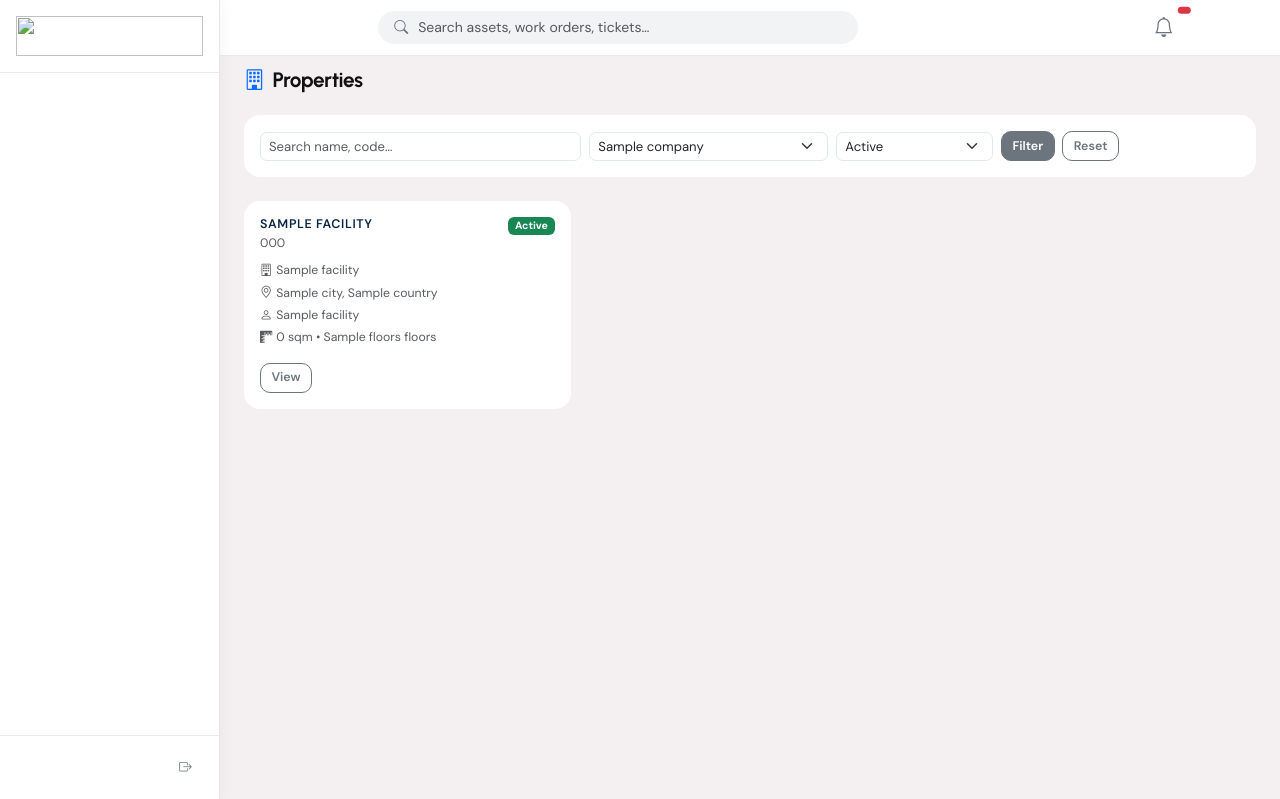
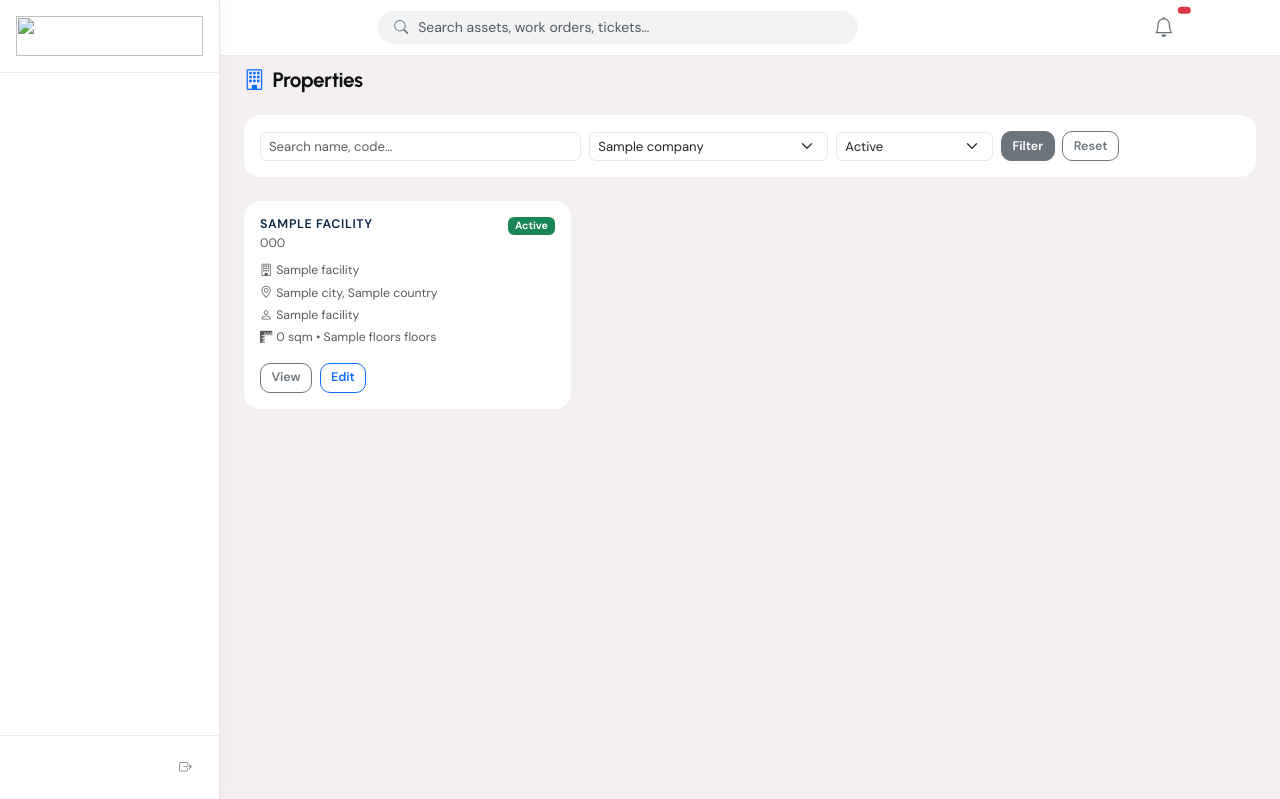
Before and after one commit to masroohahammed/Yaz_new, a CodeIgniter 4 app: template app/Views/facilities/index.php in a window 1280 px wide. Shown: the top 799 px of the page. Run offline with PHP 8.4 and a stand-in for CodeIgniter, Linux system fonts and the light colour scheme; the template is opened without the code that fills it: most values are stand-ins (such as "Sample title", 1, 10 or a date in 2020); data that the repository does not hold is empty; some libraries are stand-ins or nearby versions.

Commit message:
Restore facilities edit permission check in list
Co-authored-by: masroohahammed <masroohahammed@users.noreply.github.com>

```diff
--- a/app/Views/facilities/index.php
+++ b/app/Views/facilities/index.php
@@ -2,6 +2,7 @@
 <?= $this->section('content') ?>
 <?php
 helper('fm');
+$canEditFacility = fm_can('facilities.edit');
 $propertyBase = fm_workspace_prefix();
 ?>
 
```
